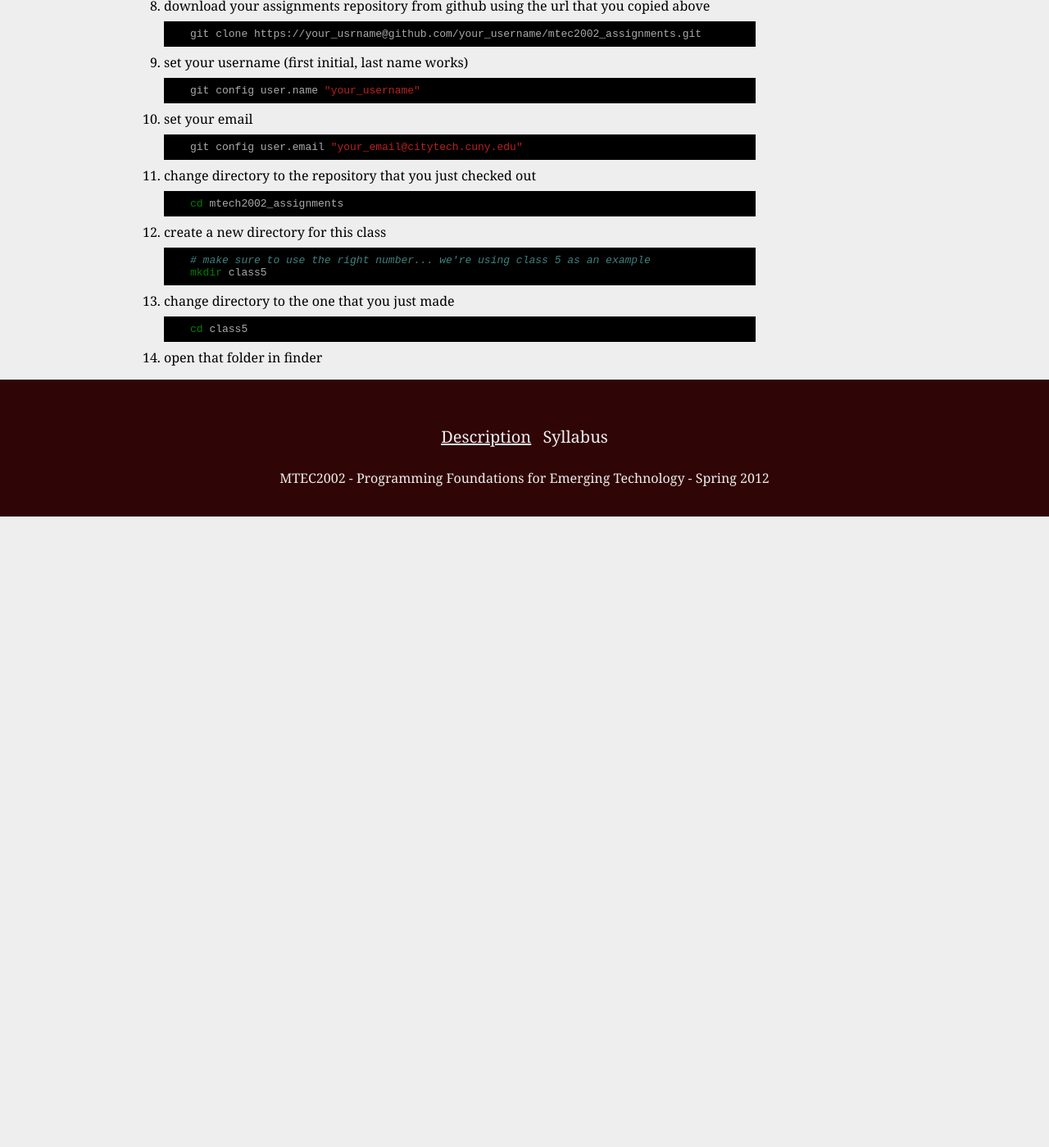
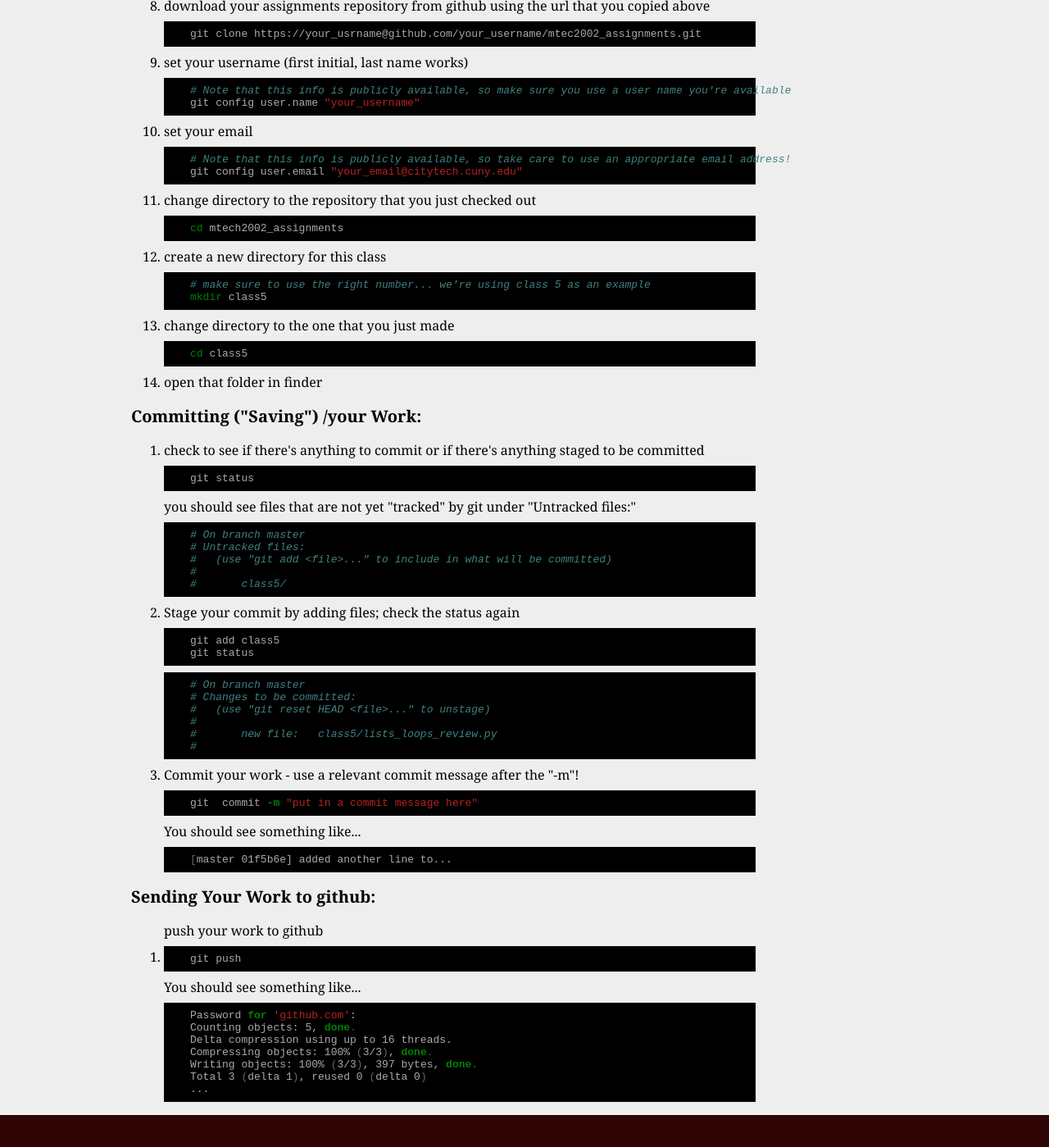
Before and after one commit to jversoza/MTEC2002, a Jekyll site: the page built from git.html, in a window 1280 px wide and 1400 px high, scrolled down 843 px. Shown: the whole window at 82% size. Built offline with Jekyll 4.4.1, drawn with Linux system fonts in a browser that asks for light colours; before the commit the page ends 1473 px from its top, so only the background shows below that.

Commit message:
added steps to commit and push

```diff
--- a/git.html
+++ b/git.html
@@ -39,11 +39,13 @@ git clone https://your_usrname@github.com/your_username/mtec2002_assignments.git
 </li>
 <li>set your username (first initial, last name works)
 {% highlight bash %}
+# Note that this info is publicly available, so make sure you use a user name you're available
 git config user.name "your_username"
 {% endhighlight %}
 </li>
 <li> set your email
 {% highlight bash %}
+# Note that this info is publicly available, so take care to use an appropriate email address!
 git config user.email "your_email@citytech.cuny.edu"
 {% endhighlight %}
 </li>
@@ -65,3 +67,60 @@ cd class5
 </li>
 <li>open that folder in finder</li>
 </ol>
+<h2>Committing ("Saving") /your Work:</h2>
+<ol>
+<li>check to see if there's anything to commit or if there's anything staged to be committed
+{% highlight bash %}
+git status
+{% endhighlight %}
+you should see files that are not yet "tracked" by git under "Untracked files:"
+{% highlight bash %}
+# On branch master
+# Untracked files:
+#   (use "git add <file>..." to include in what will be committed)
+#
+#	class5/
+{% endhighlight %}
+</li>
+<li>Stage your commit by adding files; check the status again
+{% highlight bash %}
+git add class5
+git status
+{% endhighlight %}
+{% highlight bash %}
+# On branch master
+# Changes to be committed:
+#   (use "git reset HEAD <file>..." to unstage)
+#
+#	new file:   class5/lists_loops_review.py
+#
+{% endhighlight %}
+</li>
+<li>Commit your work - use a relevant commit message after the "-m"!
+{% highlight bash %}
+git  commit -m "put in a commit message here"
+{% endhighlight %}
+You should see something like...
+{% highlight bash %}
+[master 01f5b6e] added another line to...
+{% endhighlight %}
+</li>
+</ol>
+<h2>Sending Your Work to github:</h2>
+<ol>push your work to github
+<li>
+{% highlight bash %}
+git push
+{% endhighlight %}
+You should see something like...
+{% highlight bash %}
+Password for 'github.com':
+Counting objects: 5, done.
+Delta compression using up to 16 threads.
+Compressing objects: 100% (3/3), done.
+Writing objects: 100% (3/3), 397 bytes, done.
+Total 3 (delta 1), reused 0 (delta 0)
+...
+{% endhighlight %}
+</li>
+</ul>
```
